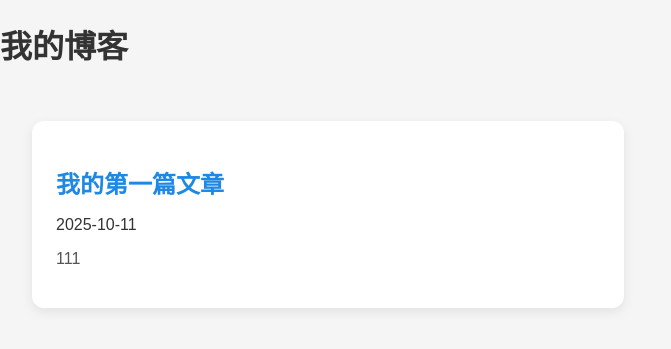
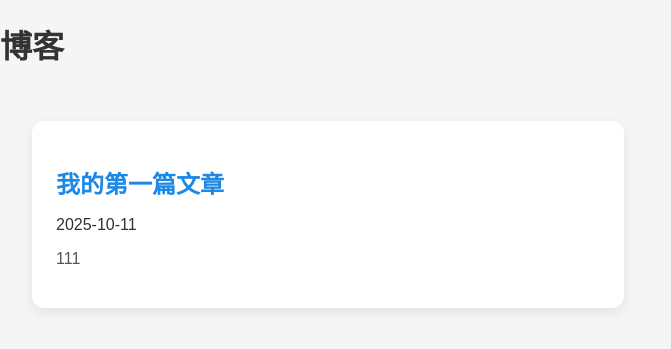
Before and after one commit to lzh210802066/lzh210802066.github.io, a Jekyll site: the page built from index.html, in a window 1280 px wide. Shown: the top 349 px of the page, without its empty margins (0-671 px from the left). Built offline with Jekyll 4.4.1, drawn with Linux system fonts in a browser that asks for light colours.

Commit message:
Update index.html

```diff
--- a/index.html
+++ b/index.html
@@ -3,7 +3,7 @@ layout: default
 title: 博客
 ---
 
-<h1>我的博客</h1>
+<h1>博客</h1>
 
 <div class="posts-grid">
   {% for post in site.posts %}
```
